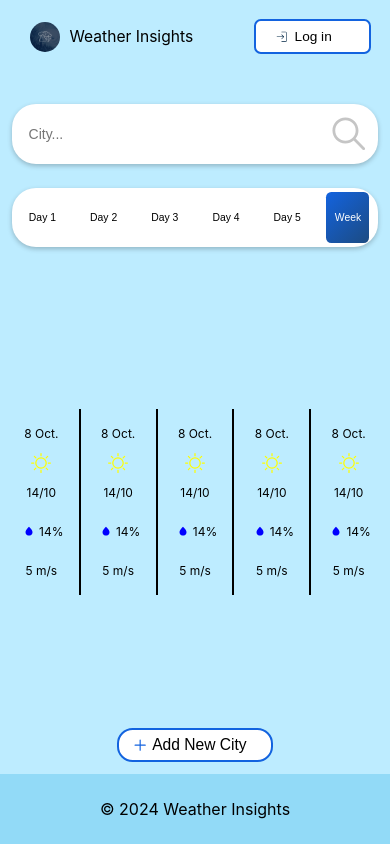
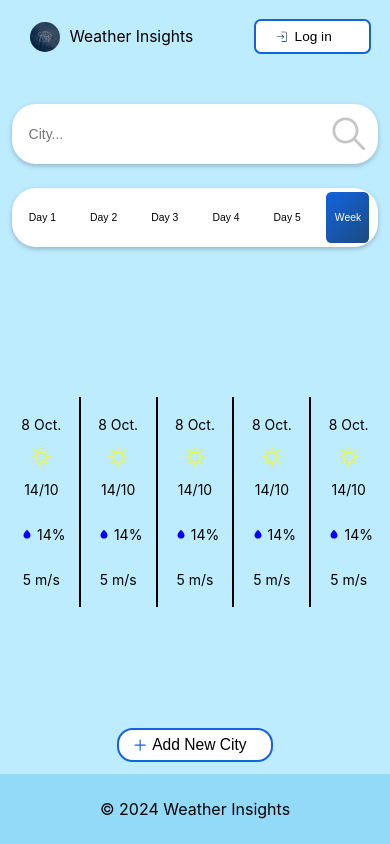
Before and after one commit to data-opser/weather-insights, a React (Create React App) app in the folder frontend/: page / in a window 390 px wide. Built offline with nearby package versions, Linux system fonts and the light colour scheme.

Commit message:
changed size Dayweather

```diff
--- a/frontend/src/styles/Dayweather.css
+++ b/frontend/src/styles/Dayweather.css
@@ -6,7 +6,7 @@
     border-right: 1px solid black;
     border-left: 1px solid black;
     padding: 10px 0; /* Додаємо трохи відступу */
-    font-size: 16px; /* Базовий розмір шрифту */
+    font-size: 22px; /* Базовий розмір шрифту */
 }
 
 .one-day:hover {
@@ -46,7 +46,7 @@
 @media (max-width: 768px) {
     .one-day {
         width: 15%;
-        font-size: 14px;
+        font-size: 16px;
     }
 
     .sun, .raindrop {
@@ -59,7 +59,7 @@
 @media (max-width: 576px) {
     .one-day {
         width: 20%;
-        font-size: 12px;
+        font-size: 14px;
         padding: 5px 0;
     }
 
```
